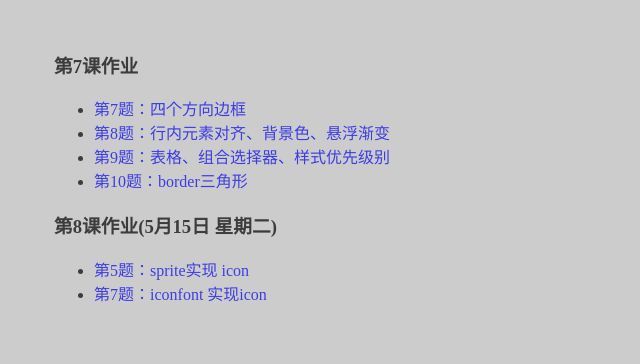
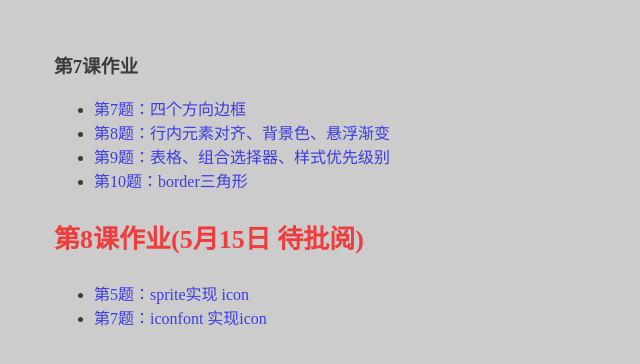
Before and after one commit to jingpingyi/practice, a plain HTML site: page index.html in a window 1280 px wide. Shown: the whole page, without its empty margins (0-640 px from the left). Drawn offline with Linux system fonts and the light colour scheme.

Commit message:
待批阅加红

```diff
--- a/index.html
+++ b/index.html
@@ -15,6 +15,7 @@
         a:hover{color: #F44336;
         }
         body{background-color: #ccc;}
+	.current{color:red;font-size: 26px;}
     </style>
 </head>
 <body>
@@ -28,7 +29,7 @@
             <li><a href="./htmls/practice_10.html" target="_blank">第10题：border三角形</a></li>
         </ul>
     </div>
-    <h3>第8课作业(5月15日 星期二)</h3>
+    <h3 class="current">第8课作业(5月15日 待批阅)</h3>
         <ul>
             <li><a href="./htmls/practice_8.5.html" target="_blank">第5题：sprite实现 icon</a></li>
             <li><a href="./htmls/practice_8.7.html" target="_blank">第7题：iconfont 实现icon</a></li>
```
